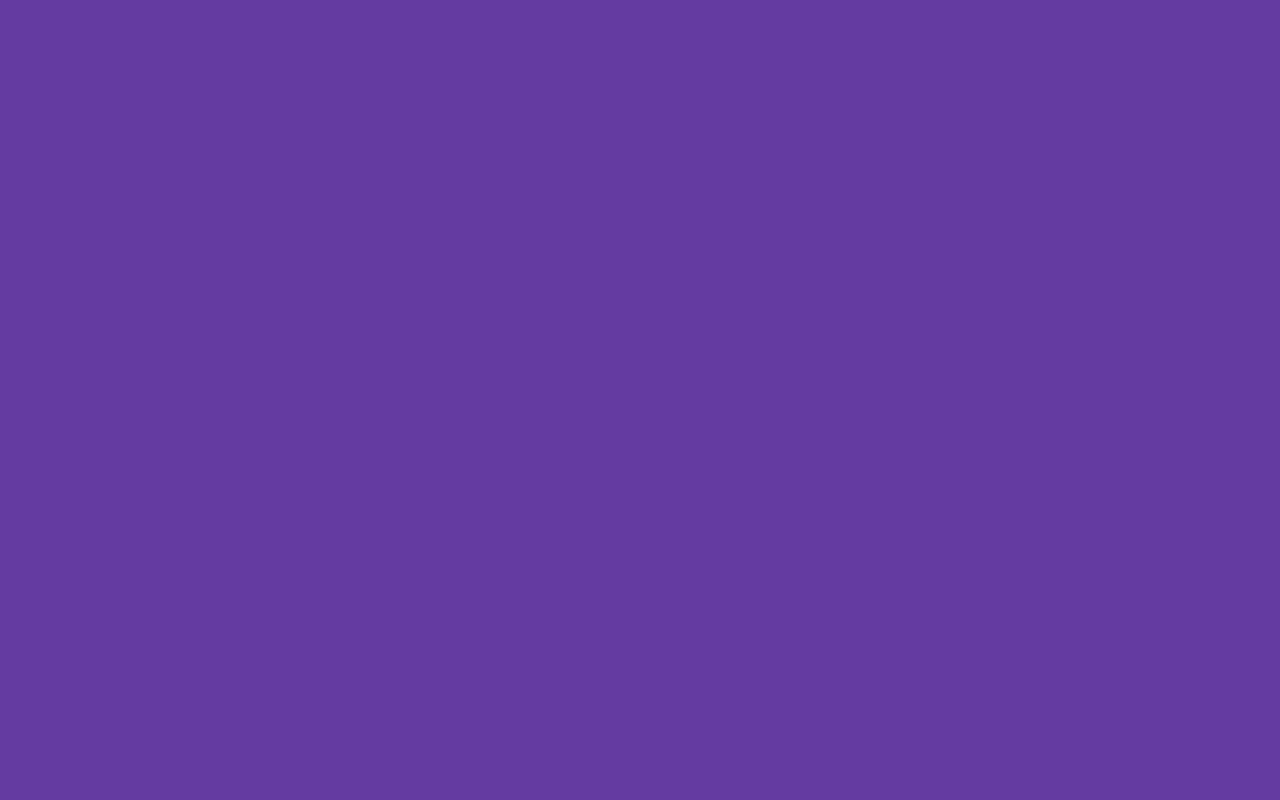
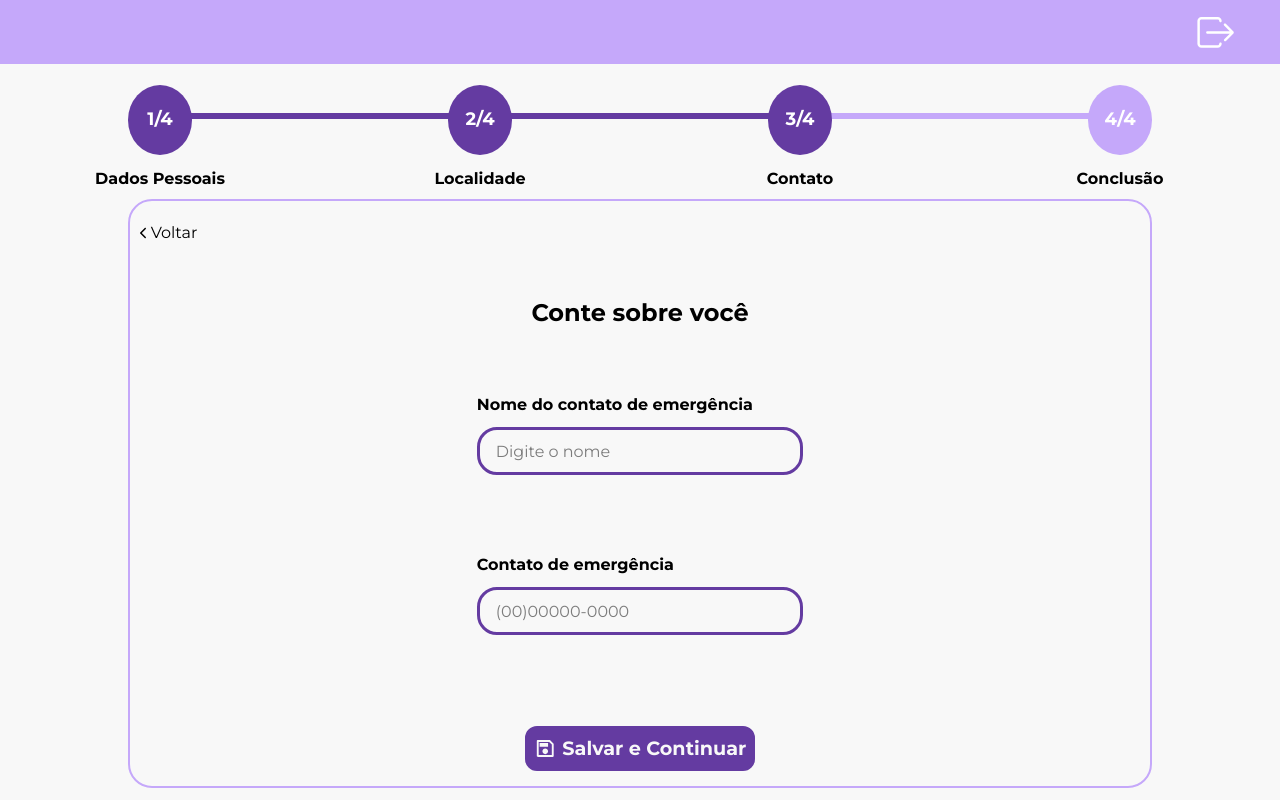
Before and after one commit to CodeSensor-PI/web-psi-rizerio, a React (Vite) app: page /forms/contato in a window 1280 px wide. Before the commit this address had no page. Built offline with nearby package versions, Linux system fonts and the light colour scheme.

Commit message:
:sparkles: feat: Adicionando step 3 - Contato

```diff
--- a/src/App.jsx
+++ b/src/App.jsx
@@ -4,6 +4,7 @@ import DadosPessoais from './pages/sessao/formularioCadastro/step1/DadosPessoais
 import Login from './pages/login/LoginComponent'
 import LandingPage from './pages/landingPage/LandingPage'
 import Localidade from './pages/sessao/formularioCadastro/step2/Localidade';
+import Contato from './pages/sessao/formularioCadastro/step3/Contato';
 
 function App() {
   return (
@@ -15,6 +16,7 @@ function App() {
             <Route path='/login' element={<Login/>} />
             <Route path='/forms' element={<DadosPessoais/>} />
             <Route path='/forms/localidade' element={<Localidade/>} />
+            <Route path='/forms/contato' element={<Contato/>} />
           </Routes>
         </BrowserRouter>
       </div>
--- /dev/null
+++ b/src/pages/sessao/formularioCadastro/step3/Contato.jsx
@@ -0,0 +1,37 @@
+import HeaderDash from '../../../../components/headerDash/HeaderDashComponent';
+import Input from '../../../../components/inputs/InputComponent';
+import MainComponent from '../../../../components/main/MainComponent';
+import StepComponent from '../../../../components/steps/StepComponent';
+import styles from '../step3/contato.module.CSS';
+
+const Contato = () => {
+    return (
+        <>
+            <HeaderDash showSettingsIcon={false} />
+            <section className={styles.contato}>
+                <StepComponent stepAtual={3} />
+                <MainComponent stepAtual={3} caminhoTela={"/forms/conclusao"} showBackItem={true}>
+                    <div className={styles.inputs_content_contato}>
+                        <Input
+                            width="w-[40%]"
+                            label="Nome do contato de emergência"
+                            type="text"
+                            onChange={(e) => console.log(e.target.value)}
+                            placeholder="Digite o nome"
+                        />
+                        <Input
+                            width="w-[40%]"
+                            label="Contato de emergência"
+                            type="number"
+                            onChange={(e) => console.log(e.target.value)}
+                            placeholder="(00)00000-0000"
+                        />
+                    </div>
+                </MainComponent>
+
+            </section>
+        </>
+    );
+};
+
+export default Contato;
--- /dev/null
+++ b/src/pages/sessao/formularioCadastro/step3/contato.module.css
@@ -0,0 +1,21 @@
+@import 'tailwindcss';
+
+.contato {
+    display: flex;
+    flex-direction: column;
+    justify-content: center;
+    align-items: center;
+    width: 100%;
+    height: 92vh;
+    background-color: var(--TrueWhitePsi);
+}
+
+.inputs_content_contato {
+    display: flex;
+    justify-content: space-around;
+    align-items: center;
+    flex-direction: column;
+    margin-top: 3%;
+    width: 80%;
+    height: 40vh;
+}
```
